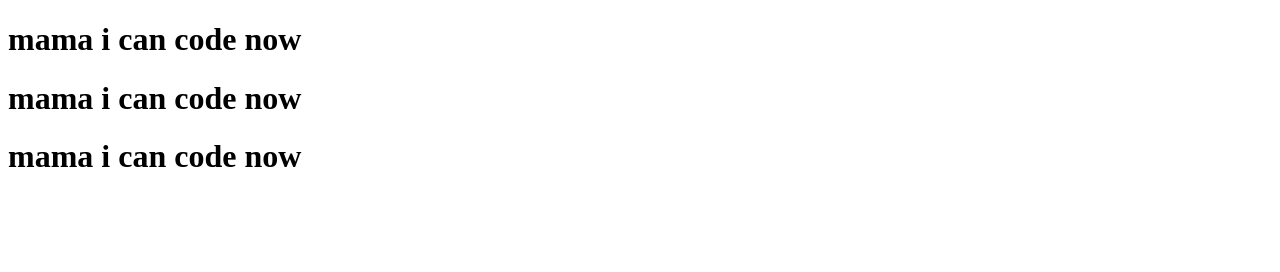
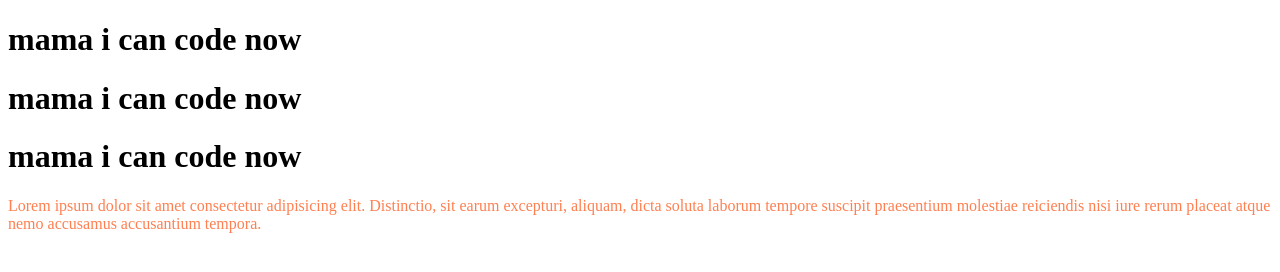
Before and after one commit to rafsanaKsamanta/my-second-repo, a plain HTML site: page index.html in a window 1280 px wide. Drawn offline with Linux system fonts and the light colour scheme.

Commit message:
style added

```diff
--- a/index.html
+++ b/index.html
@@ -5,10 +5,12 @@
     <meta http-equiv="X-UA-Compatible" content="IE=edge">
     <meta name="viewport" content="width=device-width, initial-scale=1.0">
     <title>My second github repo</title>
+    <link rel="stylesheet" href="style.css">
 </head>
 <body>
     <h1>mama i can code now</h1>
     <h1>mama i can code now</h1>
     <h1>mama i can code now</h1>
+    <p>Lorem ipsum dolor sit amet consectetur adipisicing elit. Distinctio, sit earum excepturi, aliquam, dicta soluta laborum tempore suscipit praesentium molestiae reiciendis nisi iure rerum placeat atque nemo accusamus accusantium tempora.</p>
 </body>
 </html>
--- /dev/null
+++ b/style.css
@@ -0,0 +1,3 @@
+p{
+    color: coral;
+}
```
